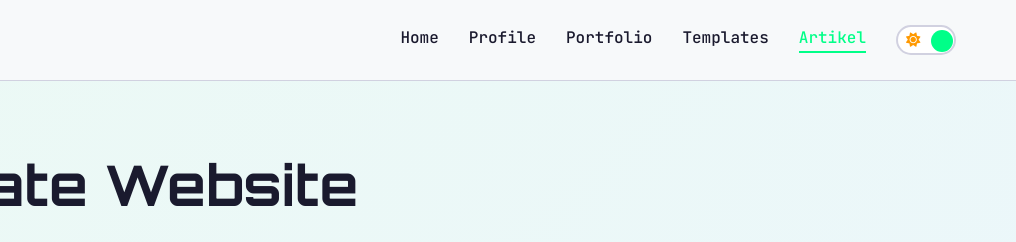
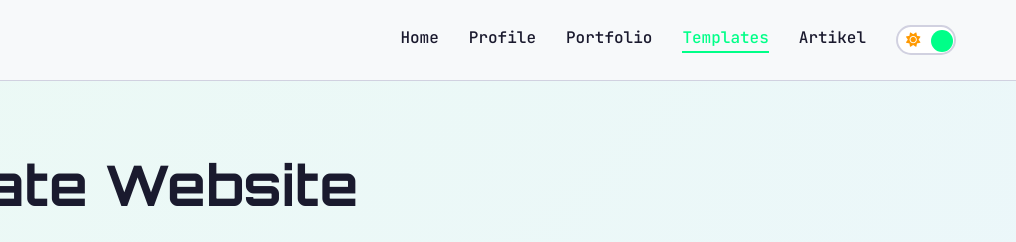
Before and after one commit to dibungo-lab/dibungo, a plain HTML site: page templates.html in a window 1280 px wide. Shown: the top 242 px of the page, 264-1280 px from the left. Drawn offline with Linux system fonts and the light colour scheme.

Commit message:
Update templates.html

```diff
--- a/templates.html
+++ b/templates.html
@@ -343,8 +343,8 @@
                 <li class="nav-item"><a href="index.html" class="nav-link">Home</a></li>
                 <li class="nav-item"><a href="profile.html" class="nav-link">Profile</a></li>
                 <li class="nav-item"><a href="portfolio.html" class="nav-link">Portfolio</a></li>
-                <li class="nav-item"><a href="templates.html" class="nav-link">Templates</a></li>
-                <li class="nav-item"><a href="blog.html" class="nav-link active">Artikel</a></li>
+                <li class="nav-item"><a href="templates.html" class="nav-link active">Templates</a></li>
+                <li class="nav-item"><a href="blog.html" class="nav-link">Artikel</a></li>
                 <li class="nav-item">
                     <div class="theme-toggle">
                         <input type="checkbox" id="theme-switch" class="theme-switch">
```
